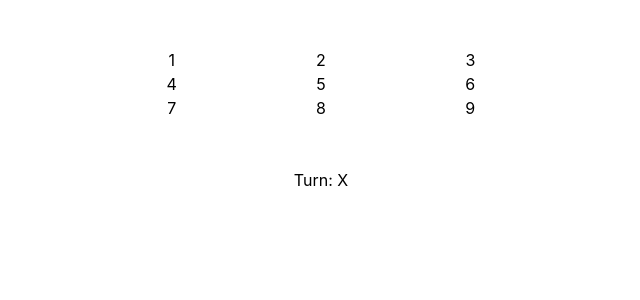
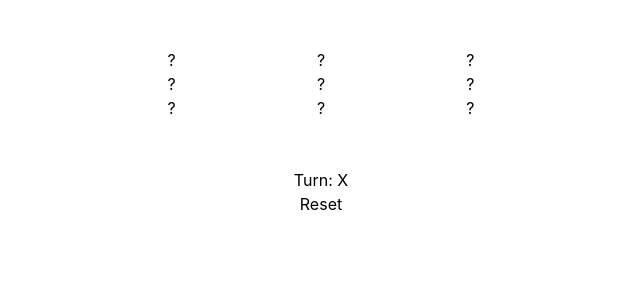
Before and after one commit to richieyi/react-tic-tac-toe, a React (Create React App) app: page / in a window 1280 px wide. Shown: the top 300 px of the page, without its empty margins (319-959 px from the left). Built offline with nearby package versions, Linux system fonts and the light colour scheme.

Commit message:
Update grid to 2D array

```diff
--- a/src/components/Board/index.tsx
+++ b/src/components/Board/index.tsx
@@ -1,35 +1,54 @@
-import { useState } from 'react';
+import { useEffect, useState, useCallback } from 'react';
 
-const defaultGrid = '123456789'.split('');
+const defaultGrid = [...Array(3)].map((_) => Array(3).fill('?'));
 const defaultTurn = 'X';
 
 type Piece = 'X' | 'O';
 
 function Board() {
-  const [grid, setGrid] = useState<String[]>(defaultGrid);
+  const [grid, setGrid] = useState<String[][]>(defaultGrid);
   const [turn, setTurn] = useState<Piece>(defaultTurn);
+  console.log(grid);
+
+  const calculateWin = useCallback(() => {
+    // Row win
+    // Column win
+    // Diagonal win
+  }, []);
+
+  useEffect(() => {
+    console.log(calculateWin());
+  }, [grid, calculateWin]);
 
   function renderBoard() {
-    return grid.map((location, idx) => (
-      <button
-        data-testid="grid-location"
-        key={`${location}-${idx}`}
-        onClick={() => setPiece(idx, turn)}
-      >
-        {location}
-      </button>
-    ));
+    return grid.map((row, rowIdx) => {
+      return row.map((tile, tileIdx) => (
+        <button
+          data-testid="grid-tile"
+          key={`${tile}-${tileIdx}`}
+          onClick={() => setPiece(rowIdx, tileIdx, turn)}
+        >
+          {tile}
+        </button>
+      ));
+    });
   }
 
-  function setPiece(location: number, piece: Piece) {
+  function setPiece(rowIdx: number, tileIdx: number, piece: Piece) {
     const newGrid = [...grid];
-    newGrid.splice(location, 1, piece);
+    newGrid[rowIdx].splice(tileIdx, 1, piece);
+    console.log(newGrid);
     setGrid(newGrid);
     if (turn === 'X') {
       setTurn('O');
     } else if (turn === 'O') {
       setTurn('X');
     }
+  }
+
+  function resetBoard() {
+    setGrid(defaultGrid);
+    setTurn(defaultTurn);
   }
 
   return (
@@ -40,6 +59,9 @@ function Board() {
       <div className="flex justify-center">
         <span>Turn: {turn}</span>
       </div>
+      <div className="flex justify-center">
+        <button onClick={resetBoard}>Reset</button>
+      </div>
     </div>
   );
 }
```
Also changed, not shown: 1 other file (tests, documents, lock files or other folders).
